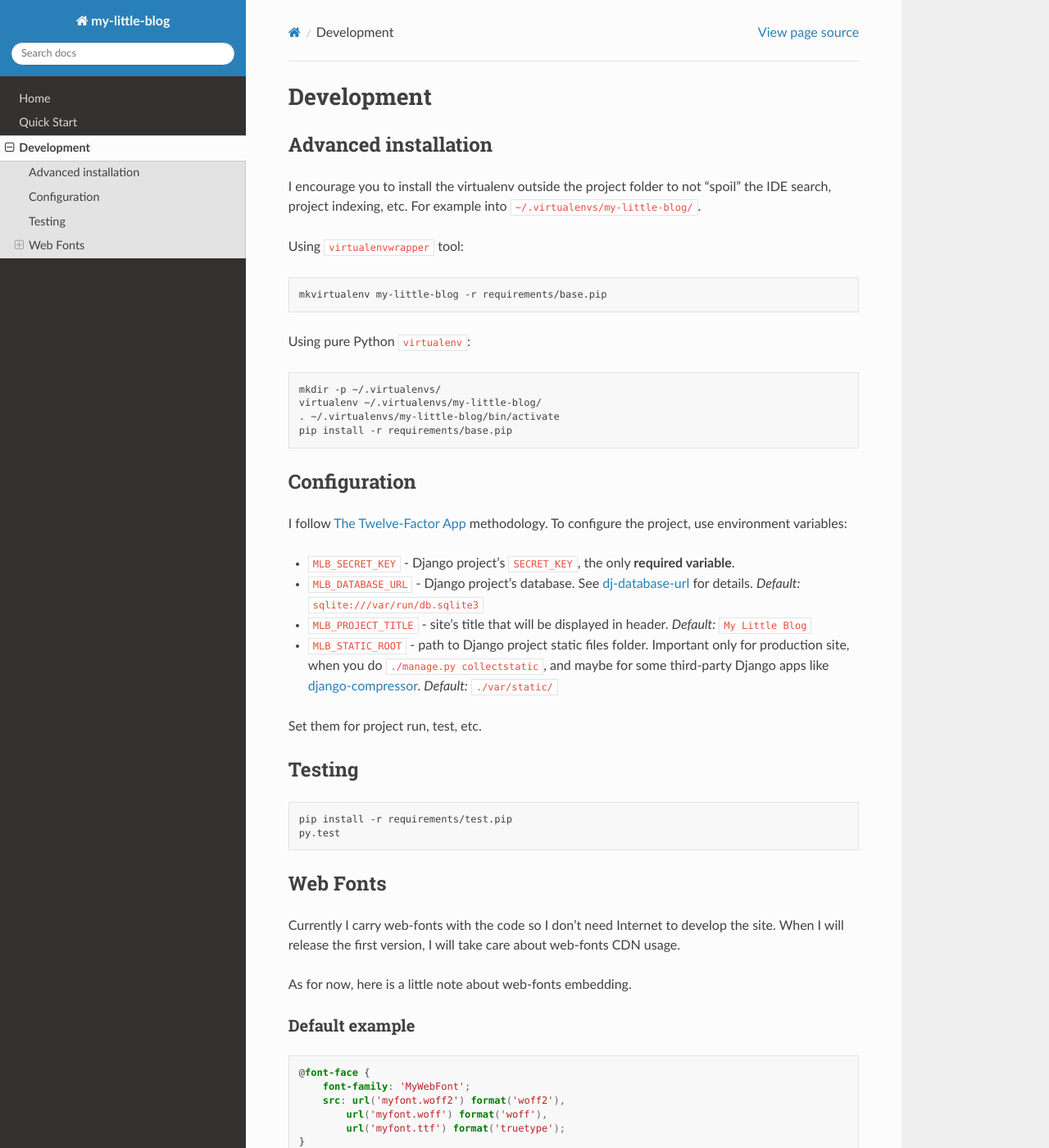
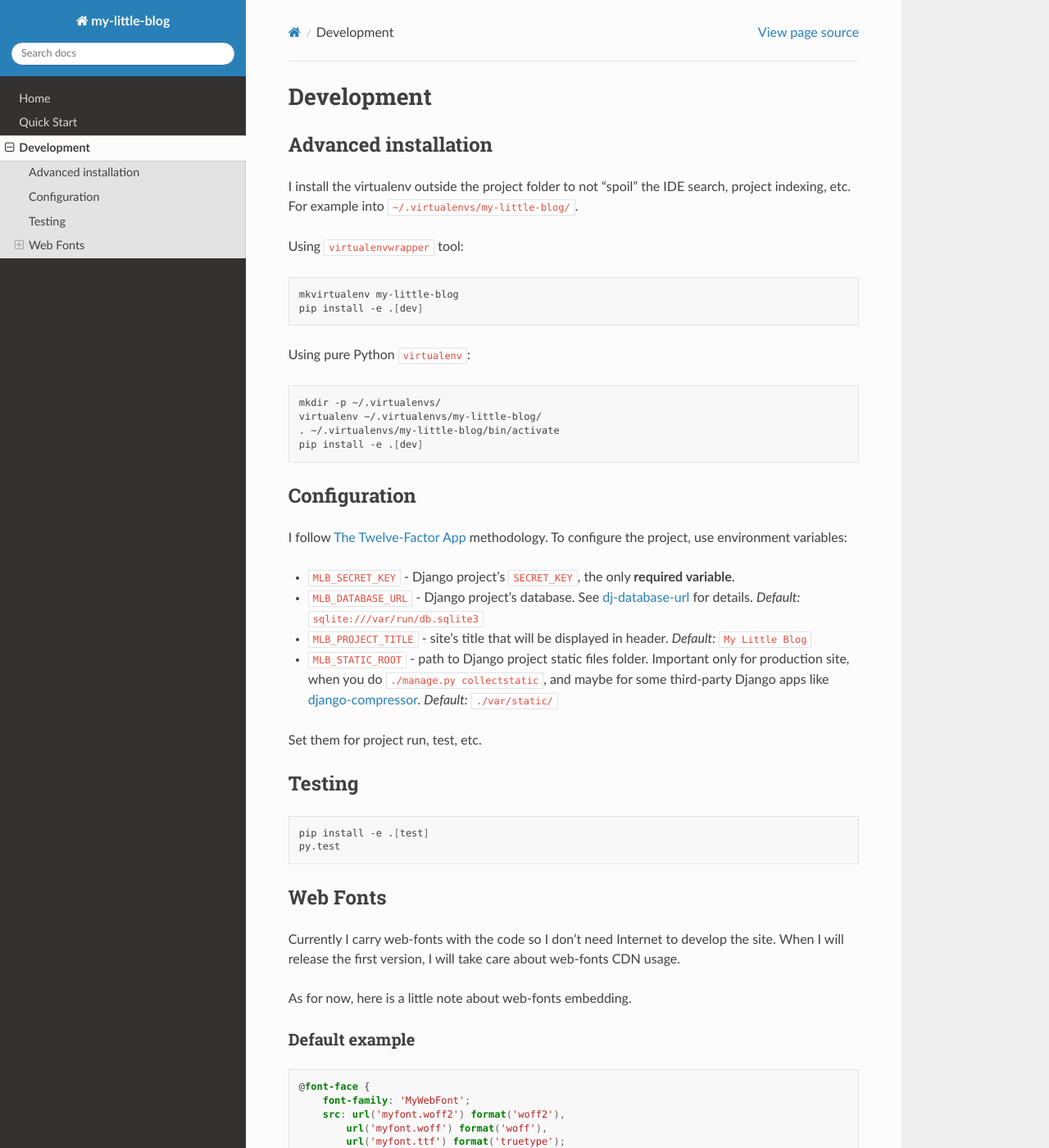
Before and after one commit to jn7163/blog.kottenator.com, a Sphinx documentation site: the page built from docs/development.rst, in a window 1280 px wide and 1400 px high. Shown: the whole window at 82% size. Built offline with Sphinx 7.4.7 and the Read the Docs theme 2.0.0, drawn with Linux system fonts in a browser that asks for light colours.

Commit message:
setup.py updated
- requirements.txt replaced with setup.py dependencies

```diff
--- a/docs/development.rst
+++ b/docs/development.rst
@@ -4,7 +4,7 @@ Development
 Advanced installation
 ---------------------
 
-I encourage you to install the virtualenv outside the project folder
+I install the virtualenv outside the project folder
 to not "spoil" the IDE search, project indexing, etc.
 For example into ``~/.virtualenvs/my-little-blog/``.
 
@@ -12,7 +12,8 @@ Using ``virtualenvwrapper`` tool:
 
 .. code:: bash
 
-    mkvirtualenv my-little-blog -r requirements/base.pip
+    mkvirtualenv my-little-blog
+    pip install -e .[dev]
 
 Using pure Python ``virtualenv``:
 
@@ -21,7 +22,7 @@ Using pure Python ``virtualenv``:
     mkdir -p ~/.virtualenvs/
     virtualenv ~/.virtualenvs/my-little-blog/
     . ~/.virtualenvs/my-little-blog/bin/activate
-    pip install -r requirements/base.pip
+    pip install -e .[dev]
 
 
 Configuration
@@ -48,7 +49,7 @@ Testing
 
 .. code:: bash
 
-    pip install -r requirements/test.pip
+    pip install -e .[test]
     py.test
 
 
--- a/docs/quickstart.rst
+++ b/docs/quickstart.rst
@@ -22,12 +22,12 @@ The only way to install it now is to clone the source code:
 
     git clone https://github.com/kottenator/my-little-blog.git
 
-Now create a virtualenv & pip install requirements.
+Now create a virtualenv & install the package.
 
 .. code:: bash
 
     virtualenv venv && . venv/bin/activate
-    pip install -r requirements/base.pip
+    pip install -e .
 
 
 Local run
```
Also changed, not shown: setup.py (+26 -5 lines), 4 other files.
